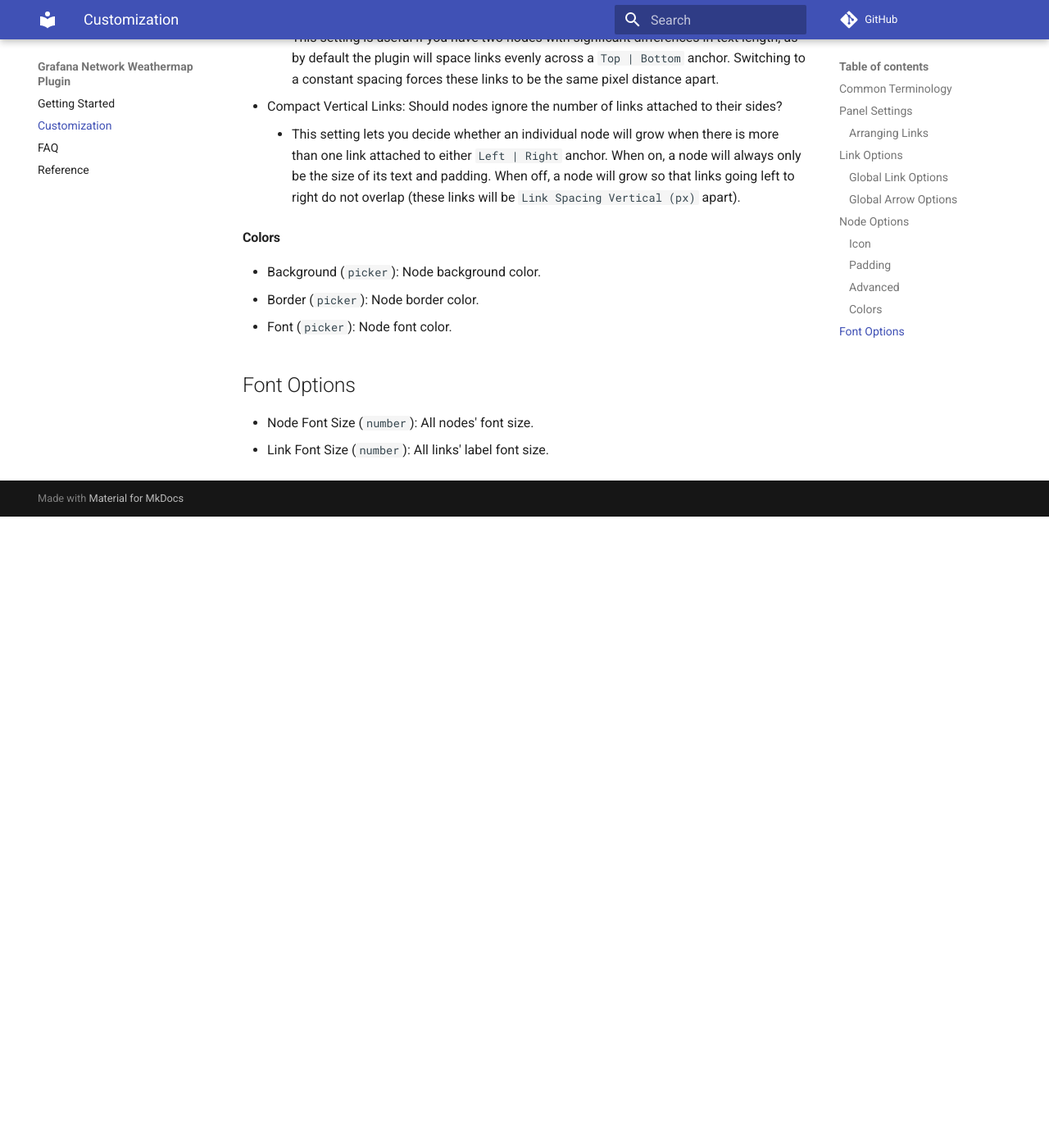
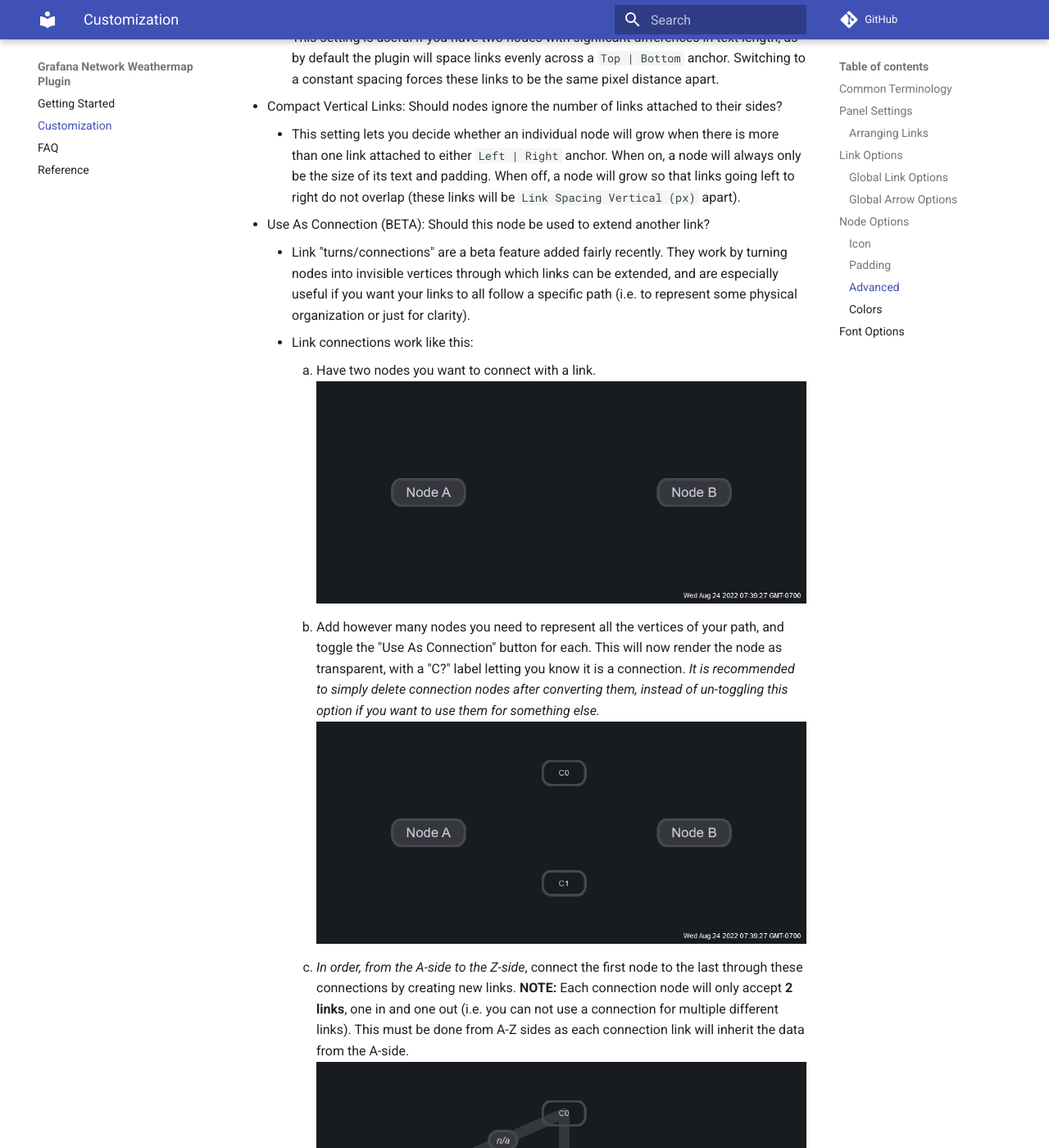
Before and after one commit to knightss27/grafana-network-weathermap, an MkDocs documentation site: the page built from website/docs/customization.md, in a window 1280 px wide and 1400 px high, scrolled down 3190 px. Shown: the whole window at 82% size. Built offline with MkDocs 1.6.1 and Material for MkDocs 9.7.7, drawn with Linux system fonts in a browser that asks for light colours; comment, search, counter and statistics services are not loaded; before the commit the page ends 3820 px from its top, so only the background shows below that; some of the changed text lies outside the part shown.

Commit message:
docs: connection node instructions

```diff
--- a/website/docs/customization.md
+++ b/website/docs/customization.md
@@ -64,7 +64,7 @@ These options are set on all arrows.
 
 - Select one of the icons from the existing library to attach it to a node.
 - Width (`number`): Icon bounding box width.
-- Height (`numer`): Icon bounding box height.
+- Height (`number`): Icon bounding box height.
 - Padding, Horizontal & Vertical ( `number`, `number`): Padding between the icon's bounding box and node edges or text.
 - Draw Inside (`boolean`): When true, will put the icon within the node's border (you may need to adjust the padding a little).
   ![Drawn inside example](/img/customization/2-icon-0.png)
@@ -75,11 +75,24 @@ These options are set on all arrows.
 
 #### Advanced
 
-- In the `Advanced` section of the `Nodes` editor, there are two toggles:
+- In the `Advanced` section of the `Nodes` editor, there are three toggles:
   - Constant Spacing: Should links be a certain `Link Spacing Horizontal (px)` apart?
     - This setting is useful if you have two nodes with signficant differences in text length, as by default the plugin will space links evenly across a `Top | Bottom` anchor. Switching to a constant spacing forces these links to be the same pixel distance apart.
   - Compact Vertical Links: Should nodes ignore the number of links attached to their sides?
     - This setting lets you decide whether an individual node will grow when there is more than one link attached to either `Left | Right` anchor. When on, a node will always only be the size of its text and padding. When off, a node will grow so that links going left to right do not overlap (these links will be `Link Spacing Vertical (px)` apart).
+  - Use As Connection (BETA): Should this node be used to extend another link?
+    - Link "turns/connections" are a beta feature added fairly recently. They work by turning nodes into invisible vertices through which links can be extended, and are especially useful if you want your links to all follow a specific path (i.e. to represent some physical organization or just for clarity).
+    - Link connections work like this:
+        1. Have two nodes you want to connect with a link.
+            ![connection example p1](/img/customization/connect-1.png)
+        2. Add however many nodes you need to represent all the vertices of your path, and toggle the "Use As Connection" button for each. This will now render the node as transparent, with a "C?" label letting you know it is a connection. *It is recommended to simply delete connection nodes after converting them, instead of un-toggling this option if you want to use them for something else.*
+            ![connection example p2](/img/customization/connect-2.png)
+        3. *In order, from the A-side to the Z-side*, connect the first node to the last through these connections by creating new links. **NOTE:** Each connection node will only accept **2 links**, one in and one out (i.e. you can not use a connection for multiple different links). This must be done from A-Z sides as each connection link will inherit the data from the A-side.
+            ![connection example p3](/img/customization/connect-3.png)
+        4. When you have finished adding links from A-Z sides, you should see the A-side is extended and the Z-side remains connected to the final node in your path. Notice that when selecting connection nodes as sides for a link, query options dissappear (as they will be inherited from the A-side).
+            ![connection example p4](/img/customization/connect-4.png)
+        5. When you exit edit mode, connection nodes will dissappear and your link will be drawn following their path! You can set the queries for each side of the extended link in the options for the links that touch either of your nodes (i.e. the first and last links of the connected path).
+            ![connection example p5](/img/customization/connect-5.png)
 
 #### Colors
 
```
Also changed, not shown: README.md, website/docs/img/customization/connect-1.png (added), website/docs/img/customization/connect-2.png (added), website/docs/img/customization/connect-3.png (added), website/docs/img/customization/connect-4.png (added), website/docs/img/customization/connect-5.png (added).
